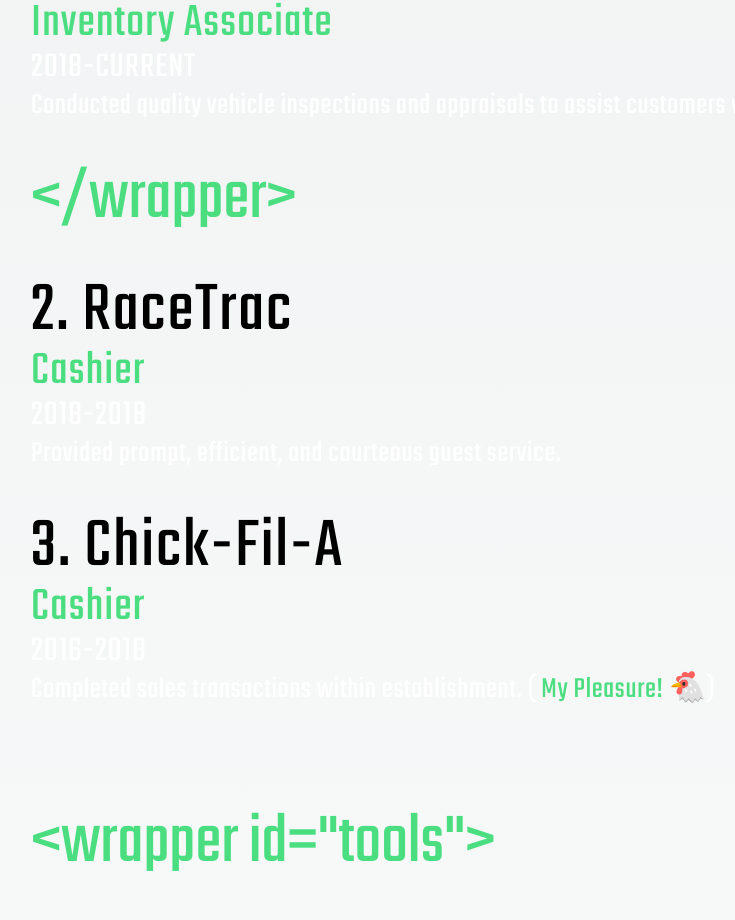
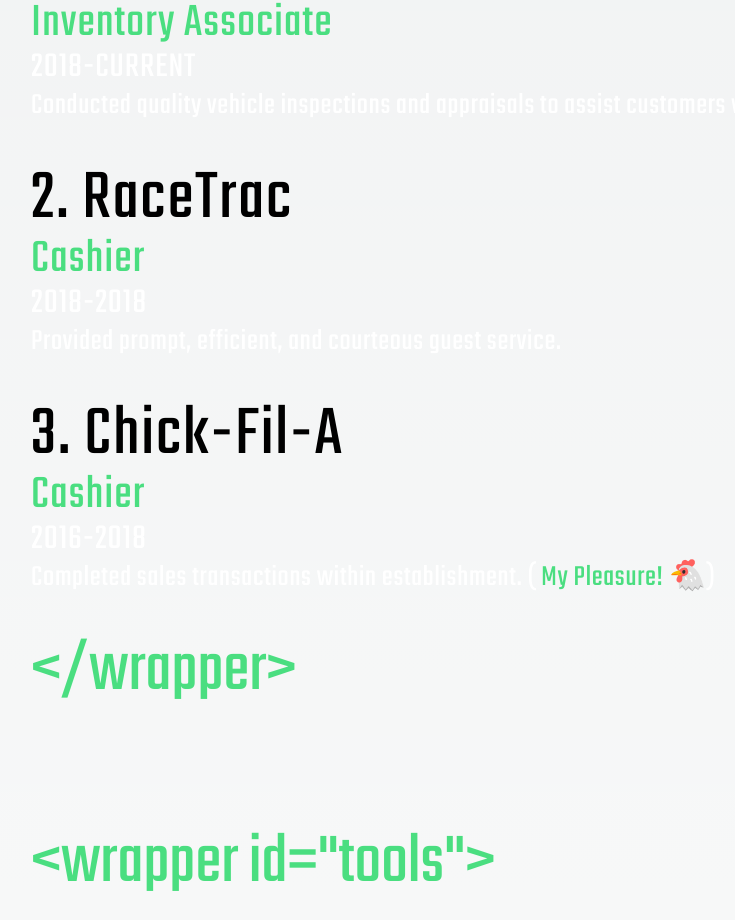
Before and after one commit to stvckey/portfolio, a Next.js app: page / in a window 1280 px wide. Shown: the part 5549-6469 px from the top of the page, without its empty margins (9-744 px from the left). Built offline with nearby package versions, Linux system fonts and the light colour scheme.

Commit message:
Update index.tsx

```diff
--- a/pages/index.tsx
+++ b/pages/index.tsx
@@ -388,10 +388,6 @@
             appraisals to assist customers with the buying and selling of their vehicle.
           </p>
 
-          <h3 className='text-5xl md:text-7xl py-5 leading-11 font-teko text-green-400'>
-            &lt;/wrapper&gt;
-          </h3>
-
 
           <h3 className='dark:text-black text-5xl md:text-7xl pt-5 leading-normal font-teko tracking-wide'>
             2. RaceTrac
@@ -419,6 +415,10 @@
           <p className='dark:text-black mb-5 font-teko text-white text-2xl md:text-3xl tracking-wide'>
             Completed sales transactions within establishment. (<span className='text-green-400'> My Pleasure! &#128020;</span>)
           </p>
+
+          <h3 className='text-5xl md:text-7xl py-5 leading-11 font-teko text-green-400'>
+            &lt;/wrapper&gt;
+          </h3>
 
 
 
```
